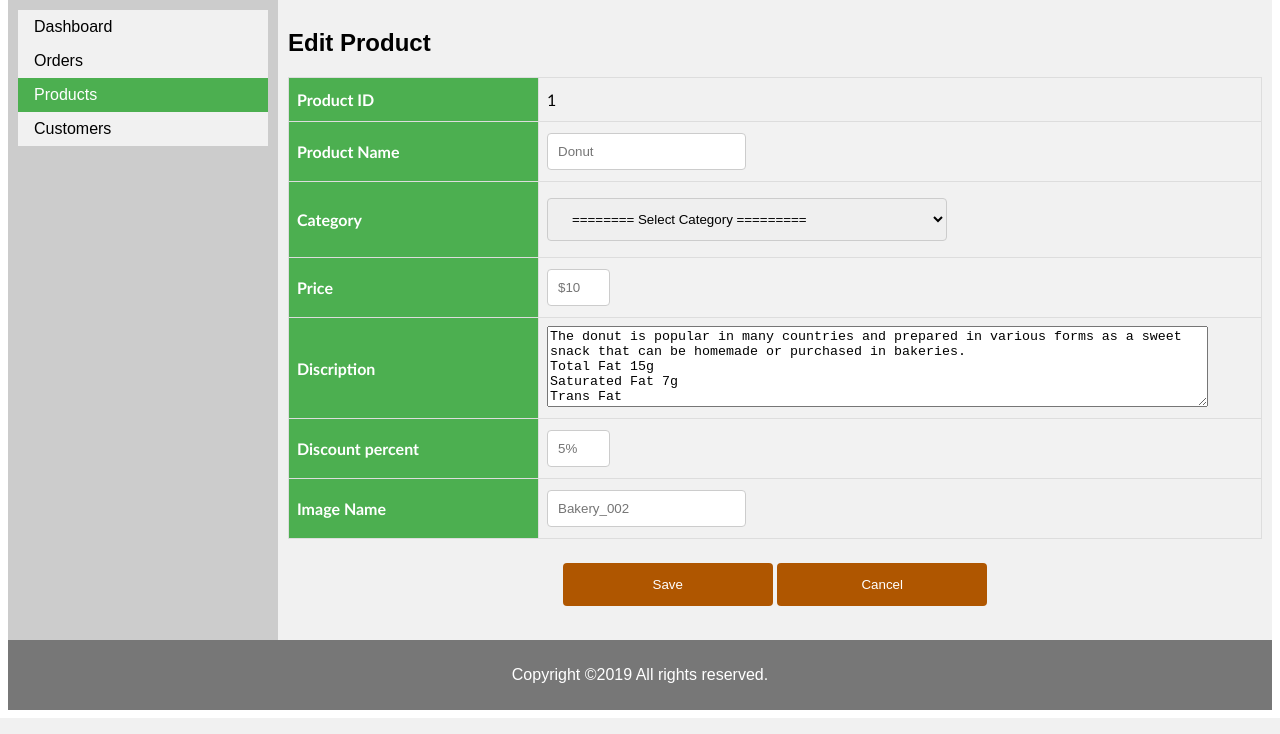
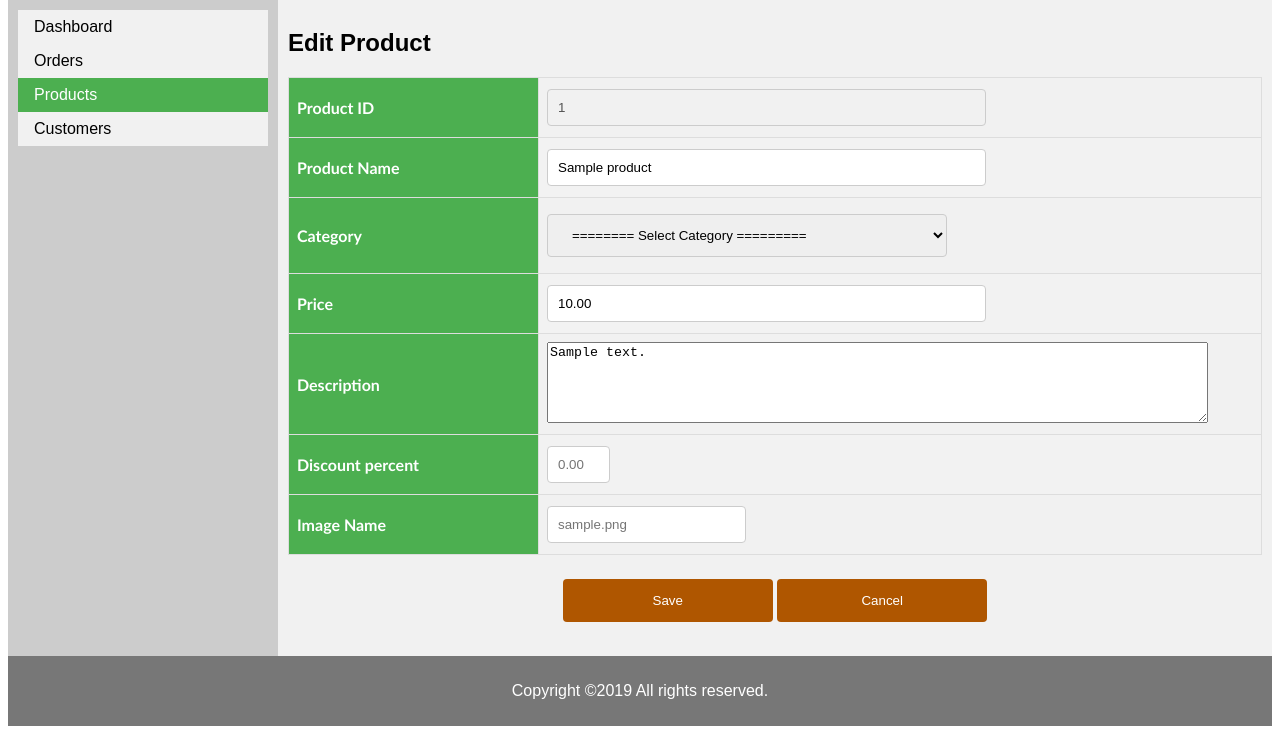
Before and after one commit to mashsun/RapidGrocery, a PHP site: page /admin/product_edit.php?product_id=1 in a window 1280 px wide. Shown: the part 120-854 px from the top of the page. Run offline with PHP 8.4, Linux system fonts and the light colour scheme; tables that the repository leaves empty hold one stand-in row (values such as "Sample post").

Commit message:
Update product_edit.php

```diff
--- a/admin/product_edit.php
+++ b/admin/product_edit.php
@@ -1,3 +1,25 @@
+<?php
+include "config.php";
+
+// Check user login or not
+if(!isset($_SESSION['email'])){
+ }
+
+// logout
+if(isset($_POST['but_logout'])){
+    session_destroy();
+    header('Location: ../admin_login.php');
+}
+    $product_id = $_GET["product_id"];
+    $sql_query = "select p.product_id, p.product_name, ca.category_name, p.list_price, p.description,
+                        p.discount_percent, p.product_img
+                       from products p JOIN categories ca ON p.category_id = ca.category_id
+                       where p.product_id=$product_id
+                       group by p.product_id;";
+
+   $result = $con->query($sql_query);
+?>
+
 <!DOCTYPE html>
 <html lang="en">
 <head>
@@ -20,60 +42,77 @@
 
     <article>
         <h2>Edit Product</h2>
+        <?php
+
+         if ($result->num_rows > 0) {
+            // output data of each row
+            while($rows = $result->fetch_assoc()) {
+
+                $product_id = $rows['product_id'];
+                $product_name = $rows['product_name'];
+                $category = $rows['category_name'];
+                $price = $rows['list_price'];
+                $description = $rows['description'];
+                $discount_percent = $rows['discount_percent'];
+                $product_img = $rows['product_img'];
+            }
+         }
+         else {
+            echo "0 results";
+         }
+         ?>
+         <form action="product_update.php" method="post" name="product_update">
+
         <table id="customers">
             <tr>
                 <th width="250">Product ID</th>
-                <td>1</td>
+                <td><input type="text" value="<?php echo $product_id ?>" size="50" disabled></td>
             </tr>
             <tr>
                 <th>Product Name</th>
-                <td><input type="text" placeholder="Donut"></td>
+                <td><input type="text" value="<?php echo $product_name ?>" size="50"></td>
             </tr>
             <tr>
                 <th>Category</th>
                 <td>
-                    <select name="category">
-                        <option value="">======== Select Category =========</option>
-                        <option value="Bakery">Bakery</option>
-                        <option value="Dairy">Dairy</option>
-                        <option value="Drink">Drink</option>
-                        <option value="Fresh">Fresh</option>
-                        <option value="Frozen">Frozen</option>
-                        <option value="Meat">Meat</option>
-                        <option value="Seafood">Seafood</option>
-                        <option value="Snacks">Snacks</option>
-                    </select>
+                <div class="form-select" id="default-select">
+                <select name="category" id="category" required value="<?php echo $category ?>">
+                    <option value="">======== Select Category =========</option>
+                    <option <?php if($category == 'Bakery') echo 'selected'; ?> value="Bakery">Bakery</option>
+                    <option <?php if($category == 'Dairy') echo 'selected'; ?> value="Dairy">Dairy</option>
+                    <option <?php if($category == 'Drink') echo 'selected'; ?> value="Drink">Drink</option>
+                    <option <?php if($category == 'Fresh') echo 'selected'; ?> value="Fresh">Fresh</option>
+                    <option <?php if($category == 'Frozen') echo 'selected'; ?> value="Frozen">Frozen</option>
+                    <option <?php if($category == 'Meat') echo 'selected'; ?> value="Meat">Meat</option>
+                    <option <?php if($category == 'Seafood') echo 'selected'; ?> value="Seafood">Seafood</option>
+                    <option <?php if($category == 'Snacks') echo 'selected'; ?> value="Snacks">Snacks</option>
+                </select>
+                </div>
                 </td>
             </tr>
             <tr>
                 <th>Price</th>
-                <td><input type="text" placeholder="$10" size="3"></td>
+                <td><input type="text" value="<?php echo $price ?>" size="50"></td>
             </tr>
             <tr>
-                <th>Discription</th>
+                <th>Description</th>
                 <td>
-<textarea cols="80" rows="5">
-The donut is popular in many countries and prepared in various forms as a sweet snack that can be homemade or purchased in bakeries.
-Total Fat 15g
-Saturated Fat 7g
-Trans Fat
-Cholesterol 0mg
-Sodium 350mg
-Total Carb 38g
-</textarea>
+                <textarea cols="80" rows="5"><?php echo $description ?></textarea>
                 </td>
             </tr>
             <tr>
                 <th>Discount percent</th>
-                <td><input type="text" placeholder="5%" size="3"></td>
+                <td><input type="text" placeholder="<?php echo $discount_percent ?>" size="3"></td>
             </tr>
             <tr>
                 <th>Image Name</th>
-                <td><input type="text" placeholder="Bakery_002"></td>
+                <td><input type="text" placeholder="<?php echo $product_img ?>" size="20"></td>
             </tr>
         </table>
 
-        <p align="center"><input type="submit" value="Save"> <input type="submit" value="Cancel"></p>
+        <p align="center">
+        <input type="submit" name="save" value="Save">
+        <input type="submit" name="cancel" value="Cancel"></p>
 
     </article>
 </section>
```
